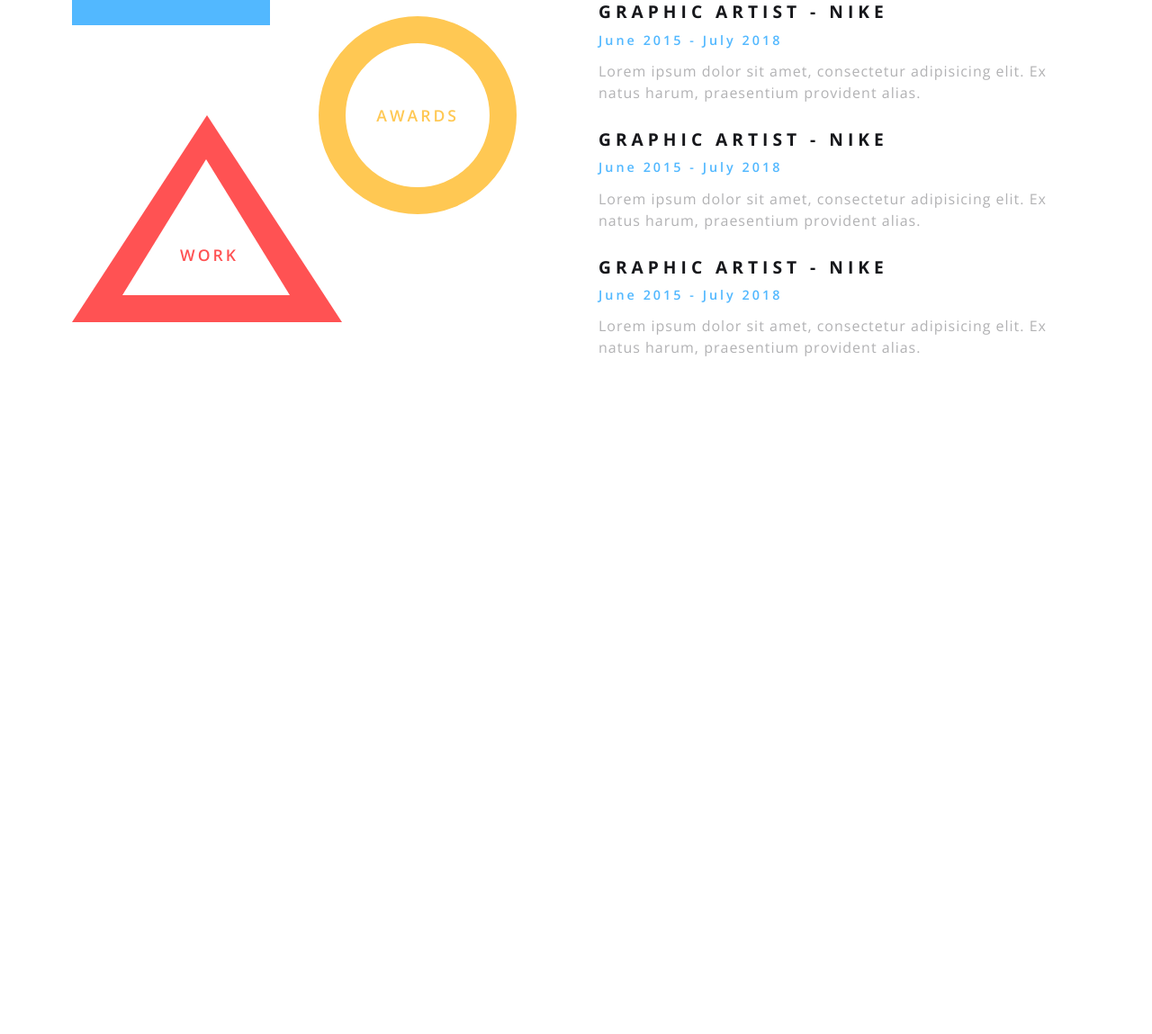
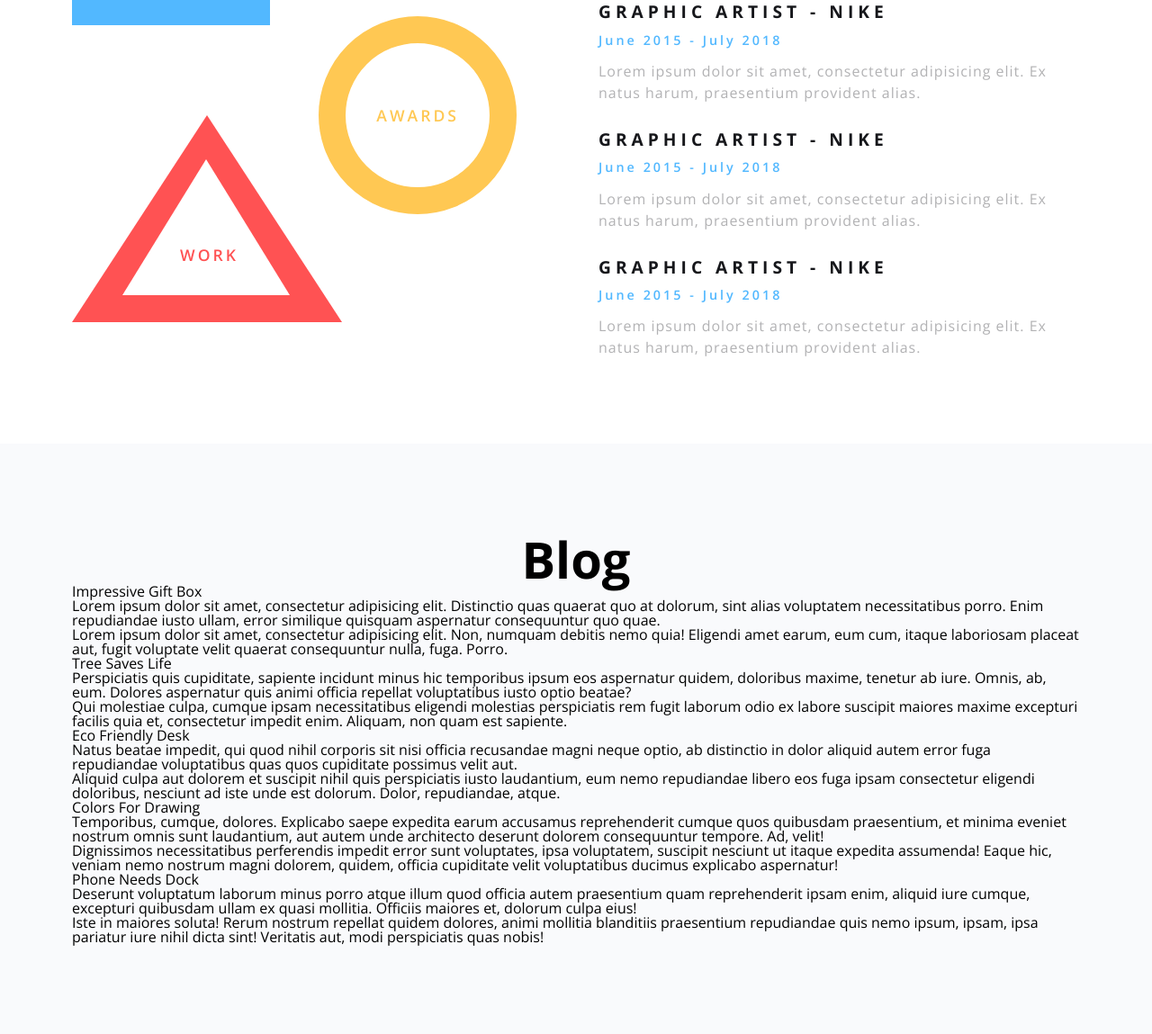
Before and after one commit to Gittenger/portfolio-mar20, a plain HTML site: page index.html in a window 1280 px wide. Shown: the part 2632-3781 px from the top of the page at 90% size. Before the commit the page ends 3125 px from the top, so only its background shows below. Drawn offline with nearby package versions, Linux system fonts and the light colour scheme.

Commit message:
blog html, css refactor out container

```diff
--- a/css/2-services.css
+++ b/css/2-services.css
@@ -1,8 +1,5 @@
 #services {
   padding: 80px 15px;
-}
-
-#services .container {
 }
 
 #services .title {
--- a/css/3-portfolio.css
+++ b/css/3-portfolio.css
@@ -1,8 +1,5 @@
 #portfolio {
   padding: 80px 15px;
-}
-
-#portfolio .container {
 }
 
 #portfolio .title {
--- a/css/4-experience.css
+++ b/css/4-experience.css
@@ -2,10 +2,7 @@
 	padding: 80px 15px;
 }
 
-#experience .container {
-}
-
-#experience .container .large-title {
+#experience .large-title {
 	color: #c6e4ff;
 	font-weight: 900;
 	font-size: 4.5rem;
--- /dev/null
+++ b/css/5-blog.css
@@ -0,0 +1,10 @@
+#blog {
+	padding: 100px 15px;
+	background: #f9fafc;
+}
+
+#blog .title h1{
+	font-size:3.5rem;
+	text-align: center;
+	font-weight: 700;
+}
--- a/css/main.css
+++ b/css/main.css
@@ -4,6 +4,7 @@
 @import "2-services.css";
 @import "3-portfolio.css";
 @import "4-experience.css";
+@import "5-blog.css";
 
 .container {
   max-width: 1120px;
--- a/index.html
+++ b/index.html
@@ -210,5 +210,59 @@
         </div>
       </div>
     </section>
+    <section id="blog">
+      <div class="container">
+        <div class="title">
+          <h1>Blog</h1>
+        </div>
+        <div class="blog-container">
+          <div class="post">
+            <div class="post-img"></div>
+            <div class="details">
+              <h4>Impressive Gift Box</h4>
+              <p>Lorem ipsum dolor sit amet, consectetur adipisicing elit. Distinctio quas quaerat quo at dolorum, sint alias voluptatem necessitatibus porro. Enim repudiandae iusto ullam, error similique quisquam aspernatur consequuntur quo quae.</p>
+              <p>Lorem ipsum dolor sit amet, consectetur adipisicing elit. Non, numquam debitis nemo quia! Eligendi amet earum, eum cum, itaque laboriosam placeat aut, fugit voluptate velit quaerat consequuntur nulla, fuga. Porro.</p>
+              <div class="more"></div>
+            </div>
+          </div>
+          <div class="post">
+            <div class="post-img"></div>
+            <div class="details">
+              <h4>Tree Saves Life</h4>
+              <p>Perspiciatis quis cupiditate, sapiente incidunt minus hic temporibus ipsum eos aspernatur quidem, doloribus maxime, tenetur ab iure. Omnis, ab, eum. Dolores aspernatur quis animi officia repellat voluptatibus iusto optio beatae?</p>
+              <p>Qui molestiae culpa, cumque ipsam necessitatibus eligendi molestias perspiciatis rem fugit laborum odio ex labore suscipit maiores maxime excepturi facilis quia et, consectetur impedit enim. Aliquam, non quam est sapiente.</p>
+              <div class="more"></div>
+            </div>
+          </div>
+          <div class="post">
+            <div class="post-img"></div>
+            <div class="details">
+              <h4>Eco Friendly Desk</h4>
+              <p>Natus beatae impedit, qui quod nihil corporis sit nisi officia recusandae magni neque optio, ab distinctio in dolor aliquid autem error fuga repudiandae voluptatibus quas quos cupiditate possimus velit aut.</p>
+              <p>Aliquid culpa aut dolorem et suscipit nihil quis perspiciatis iusto laudantium, eum nemo repudiandae libero eos fuga ipsam consectetur eligendi doloribus, nesciunt ad iste unde est dolorum. Dolor, repudiandae, atque.</p>
+              <div class="more"></div>
+            </div>
+          </div>
+          <div class="post">
+            <div class="post-img"></div>
+            <div class="details">
+              <h4>Colors For Drawing</h4>
+              <p>Temporibus, cumque, dolores. Explicabo saepe expedita earum accusamus reprehenderit cumque quos quibusdam praesentium, et minima eveniet nostrum omnis sunt laudantium, aut autem unde architecto deserunt dolorem consequuntur tempore. Ad, velit!</p>
+              <p>Dignissimos necessitatibus perferendis impedit error sunt voluptates, ipsa voluptatem, suscipit nesciunt ut itaque expedita assumenda! Eaque hic, veniam nemo nostrum magni dolorem, quidem, officia cupiditate velit voluptatibus ducimus explicabo aspernatur!</p>
+              <div class="more"></div>
+            </div>
+          </div>
+          <div class="post">
+            <div class="post-img"></div>
+            <div class="details">
+              <h4>Phone Needs Dock</h4>
+              <p>Deserunt voluptatum laborum minus porro atque illum quod officia autem praesentium quam reprehenderit ipsam enim, aliquid iure cumque, excepturi quibusdam ullam ex quasi mollitia. Officiis maiores et, dolorum culpa eius!</p>
+              <p>Iste in maiores soluta! Rerum nostrum repellat quidem dolores, animi mollitia blanditiis praesentium repudiandae quis nemo ipsum, ipsam, ipsa pariatur iure nihil dicta sint! Veritatis aut, modi perspiciatis quas nobis!</p>
+              <div class="more"></div>
+            </div>
+          </div>
+        </div>
+      </div>
+    </section>
   </body>
 </html>
```
